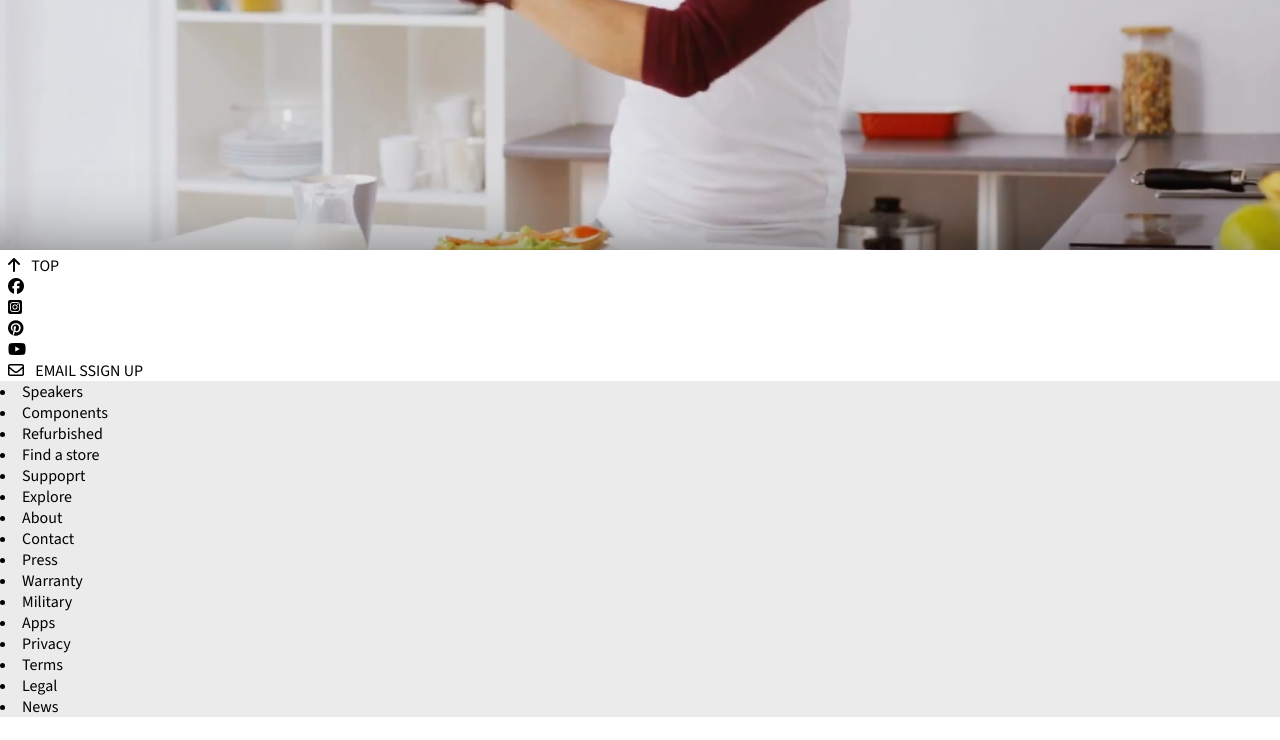
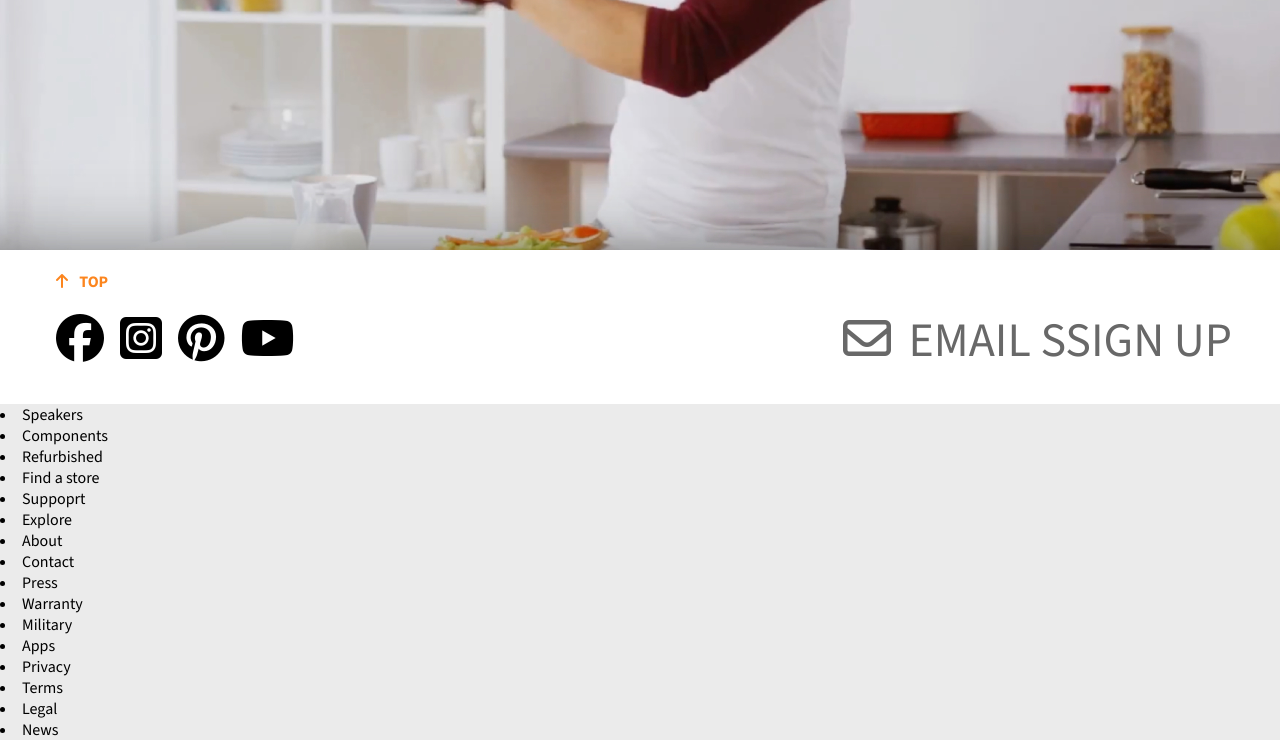
Before and after one commit to Ritesh-Maharjan/audio-engine, a plain HTML site: page index.html in a window 1280 px wide. Shown: the part 4865-5605 px from the top of the page. Before the commit the page ends 5582 px from the top, so only its background shows below. Drawn offline with nearby package versions, Linux system fonts and the light colour scheme; files that its build step writes are made by us from their sources.

Commit message:
Added footer socials

```diff
--- /dev/null
+++ b/sass/_socials.scss
@@ -0,0 +1,37 @@
+@use "variable" as *;
+@use "mixins" as *;
+
+.socials {
+  padding: 1rem;
+
+  @include mq($laptop) {
+    padding: 1rem 3rem;
+  }
+
+  div:first-child {
+    font-weight: bold;
+    color: $button-color;
+  }
+
+  ul {
+    display: flex;
+    margin: 1rem 0;
+    li {
+      list-style: none;
+      font-size: 2rem;
+
+      @include mq($laptop) {
+        font-size: 3rem;
+      }
+    }
+
+    &:last-child li {
+      color: $footer-text-color;
+    }
+  }
+
+  div:last-child {
+    display: flex;
+    justify-content: space-between;
+  }
+}
--- a/sass/index.scss
+++ b/sass/index.scss
@@ -12,3 +12,4 @@
 @use "video";
 @use "footer";
 @use "feature";
+@use "socials";
```
